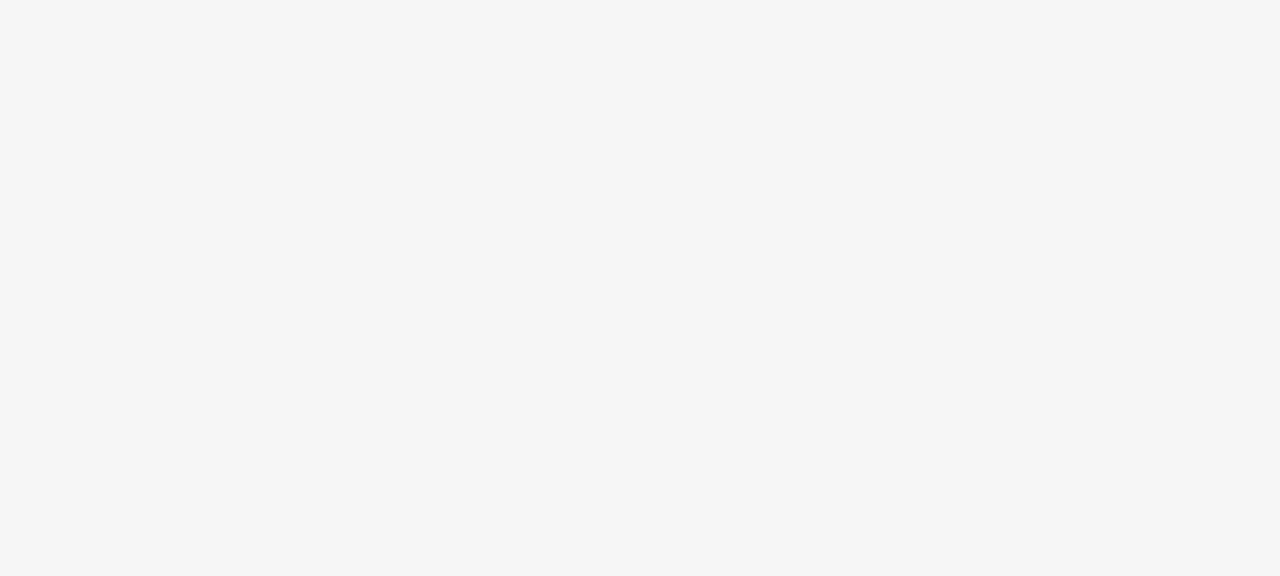
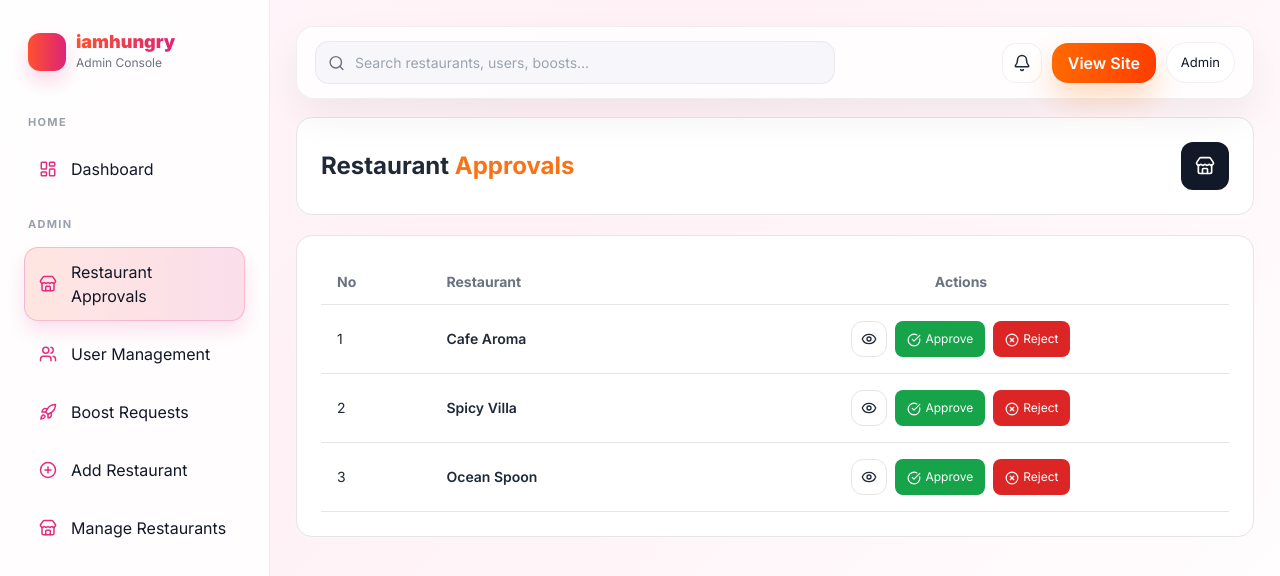
Before and after one commit to Indhusha-a/RestaurantFinal, a React (Create React App) app in the folder frontend/: page /admin/restaurants in a window 1280 px wide. Before the commit this address had no page. Shown: the top 576 px of the page. Built offline with nearby package versions, Linux system fonts and the light colour scheme.

Commit message:
Updated restaurantApproval

```diff
--- a/frontend/src/App.js
+++ b/frontend/src/App.js
@@ -9,7 +9,7 @@ import GroupMode from "./pages/GroupMode";
 import Profile from "./pages/Profile";
 import AdminDashboard from "./pages/Admin/AdminDashboard";
 import ManageRestaurants from "./pages/Admin/ManageRestaurants";
-// import RestaurantApproval from "./pages/Admin/RestaurantApproval";
+import RestaurantApproval from "./pages/Admin/RestaurantApproval";
 import UserManagement from "./pages/Admin/UserManagement";
 import BoostRequests from "./pages/Admin/BoostRequests";
 import AddRestaurant from "./pages/Admin/AddRestaurants";
@@ -33,8 +33,8 @@ function App() {
         <Route path="/admin/add-restaurant" element={<AddRestaurant />} />
         <Route path="/admin/boosts" element={<BoostRequests />} />
         <Route path="/admin/users" element={<UserManagement />} />
-        {/* <Route path="/admin/restaurants" element={<RestaurantApproval />} />
-        <Route path="/admin/add-restaurant" element={<AddRestaurant />} /> */}
+        <Route path="/admin/restaurants" element={<RestaurantApproval />} />
+        <Route  />
       </Routes>
     </Router>
   );
--- a/frontend/src/data/dummyData.js
+++ b/frontend/src/data/dummyData.js
@@ -1,5 +1,6 @@
-// Dummy data for admin pages
-
+// ===============================
+// USERS
+// ===============================
 export const users = [
   {
     id: 1,
@@ -35,27 +36,78 @@ export const users = [
   },
 ];
 
+
+// ===============================
+// RESTAURANT APPROVALS
+// ===============================
+export const restaurantApprovals = [
+  {
+    id: 1,
+    restaurantName: "Cafe Aroma",
+    address: "Colombo 07",
+    phone: "0771234567",
+    budgetRange: "LKR 1000 - 2000",
+    description: "Cozy cafe with great coffee and desserts.",
+    image: "https://images.unsplash.com/photo-1521017432531-fbd92d768814",
+    location: "https://maps.google.com/?q=Colombo+07",
+  },
+  {
+    id: 2,
+    restaurantName: "Spicy Villa",
+    address: "Kandy",
+    phone: "0719876543",
+    budgetRange: "LKR 2000 - 5000",
+    description: "Authentic Sri Lankan spicy food with a modern touch.",
+    image: "https://images.unsplash.com/photo-1555396273-367ea4eb4db5",
+    location: "https://maps.google.com/?q=Kandy",
+  },
+  {
+    id: 3,
+    restaurantName: "Ocean Spoon",
+    address: "Galle",
+    phone: "0754567890",
+    budgetRange: "LKR 5000+",
+    description: "Fresh seafood with a beautiful ocean view.",
+    image: "https://images.unsplash.com/photo-1504674900247-0877df9cc836",
+    location: "https://maps.google.com/?q=Galle",
+  },
+];
+
+
+// ===============================
+// BOOST REQUESTS
+// ===============================
 export const boostRequests = [
   {
     id: 1,
     restaurantName: "Cafe Aroma",
     duration: "7 Days",
-    status: "Pending",
+    amount: "LKR 5000",
+    address: "Colombo 07",
+    phone: "0771234567",
+    budgetRange: "LKR 1000 - 2000",
+    description: "Cafe with best coffee.",
+    image: "https://images.unsplash.com/photo-1521017432531-fbd92d768814",
+    location: "https://maps.google.com/?q=Colombo+07",
   },
   {
     id: 2,
     restaurantName: "Spicy Villa",
     duration: "14 Days",
-    status: "Approved",
-  },
-  {
-    id: 3,
-    restaurantName: "Urban Bites",
-    duration: "3 Days",
-    status: "Pending",
+    amount: "LKR 8000",
+    address: "Kandy",
+    phone: "0719876543",
+    budgetRange: "LKR 2000 - 5000",
+    description: "Famous for spicy dishes.",
+    image: "https://images.unsplash.com/photo-1555396273-367ea4eb4db5",
+    location: "https://maps.google.com/?q=Kandy",
   },
 ];
 
+
+// ===============================
+// MANAGE RESTAURANTS (OPTIONAL)
+// ===============================
 export const restaurants = [
   {
     id: 1,
--- /dev/null
+++ b/frontend/src/pages/Admin/RestaurantApproval.js
@@ -0,0 +1,150 @@
+import { useState } from "react";
+import AdminLayout from "../../components/layout/admin/AdminLayout";
+import { Eye, CheckCircle, XCircle, Store } from "lucide-react";
+import { restaurantApprovals } from "../../data/dummyData";
+
+export default function RestaurantApproval() {
+
+  // ✅ correct place + correct data
+  const [restaurants, setRestaurants] = useState(restaurantApprovals);
+  const [selected, setSelected] = useState(null);
+
+  /* Approve / Reject */
+  const handleAction = (id) => {
+    setRestaurants(restaurants.filter((r) => r.id !== id));
+  };
+
+  return (
+    <AdminLayout>
+
+      {/* HEADER */}
+      <section className="bg-white border rounded-2xl p-6">
+        <div className="flex justify-between items-center">
+          <h1 className="text-2xl font-bold">
+            Restaurant{" "}
+            <span className="text-orange-500">Approvals</span>
+          </h1>
+
+          <div className="w-12 h-12 bg-gray-900 text-white rounded-xl flex items-center justify-center">
+            <Store size={20} />
+          </div>
+        </div>
+      </section>
+
+      {/* TABLE */}
+      <section className="bg-white border rounded-2xl p-6 mt-5">
+        <table className="min-w-full text-sm">
+
+          <thead>
+            <tr className="border-b text-gray-500 text-left">
+              <th className="py-3 px-4">No</th>
+              <th className="py-3 px-4">Restaurant</th>
+              <th className="py-3 px-4 text-center">Actions</th>
+            </tr>
+          </thead>
+
+          <tbody>
+            {restaurants.map((r, index) => (
+              <tr key={r.id} className="border-b hover:bg-gray-50">
+
+                <td className="py-4 px-4">{index + 1}</td>
+
+                <td className="py-4 px-4 font-semibold">
+                  {r.restaurantName}
+                </td>
+
+                <td className="py-4 px-4">
+                  <div className="flex justify-center gap-2">
+
+                    {/* VIEW */}
+                    <button
+                      onClick={() => setSelected(r)}
+                      className="w-9 h-9 border rounded-xl flex items-center justify-center hover:bg-gray-100"
+                    >
+                      <Eye size={16} />
+                    </button>
+
+                    {/* APPROVE */}
+                    <button
+                      onClick={() => handleAction(r.id)}
+                      className="px-3 py-2 bg-green-600 text-white rounded-lg text-xs"
+                    >
+                      <CheckCircle size={14} className="inline mr-1" />
+                      Approve
+                    </button>
+
+                    {/* REJECT */}
+                    <button
+                      onClick={() => handleAction(r.id)}
+                      className="px-3 py-2 bg-red-600 text-white rounded-lg text-xs"
+                    >
+                      <XCircle size={14} className="inline mr-1" />
+                      Reject
+                    </button>
+
+                  </div>
+                </td>
+
+              </tr>
+            ))}
+          </tbody>
+
+        </table>
+      </section>
+
+      {/* MODAL */}
+      {selected && (
+        <div className="fixed inset-0 bg-black/40 flex items-center justify-center z-50">
+
+          <div className="bg-white rounded-2xl w-[500px] overflow-hidden shadow-lg">
+
+            <img
+              src={selected.image}
+              alt="restaurant"
+              className="w-full h-48 object-cover"
+            />
+
+            <div className="p-6">
+
+              <div className="flex justify-between items-center mb-4">
+                <h2 className="text-xl font-bold">
+                  {selected.restaurantName}
+                </h2>
+
+                <button onClick={() => setSelected(null)}>✕</button>
+              </div>
+
+              <div className="grid grid-cols-2 gap-3 text-sm">
+
+                <p><b>Phone:</b></p>
+                <p>{selected.phone}</p>
+
+                <p><b>Budget:</b></p>
+                <p>{selected.budgetRange}</p>
+
+                <p><b>Location:</b></p>
+                <a href={selected.location} target="_blank" rel="noreferrer" className="text-blue-600 underline">
+                  View Map
+                </a>
+
+                <p className="col-span-2 mt-2">
+                  <b>Address:</b> {selected.address}
+                </p>
+
+                <p className="col-span-2 mt-2">
+                  <b>Description:</b><br />
+                  {selected.description}
+                </p>
+
+              </div>
+
+            </div>
+
+          </div>
+
+        </div>
+      )}
+
+    </AdminLayout>
+  );
+}
```
